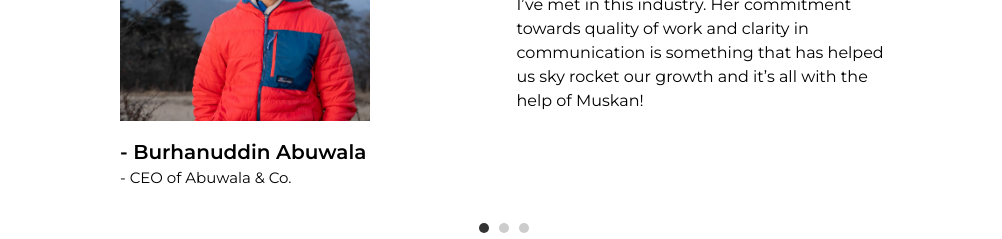
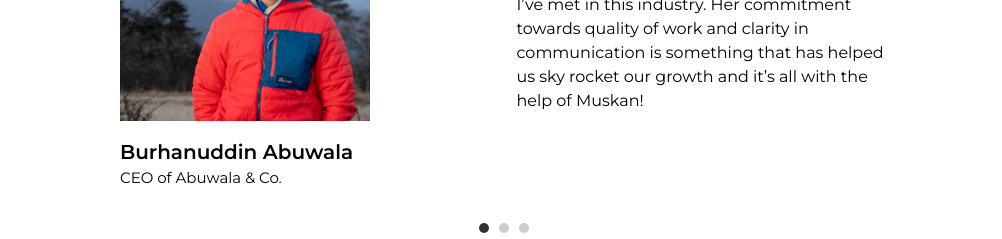
Before and after one commit to jugaldb/cherry-media, a React (Create React App) app: page / in a window 1280 px wide. Shown: the part 3020-3259 px from the top of the page, without its empty margins (136-1138 px from the left). Built offline with nearby package versions, Linux system fonts and the light colour scheme; a web font is replaced by a local one.

Commit message:
fix error

```diff
--- a/src/components/Testimonal.jsx
+++ b/src/components/Testimonal.jsx
@@ -146,7 +146,7 @@ const TestimonialSlider = () => {
             text: "I never knew a product could make such a difference. It's truly life-changing.",
             author: "Adithya Pandravada",
             position: "Founder @Pinkmoongifts",
-            image: "images/adi.jfif",
+            image: "images/adithya.jpeg",
         },
     ];
 
@@ -202,8 +202,8 @@ const TestimonialSlider = () => {
                             </video>
                         )}
                     </div>
-                    <p className='text-[20px] font-semibold mt-4 max-[668px]:text-[14px]'>- {testimonials[currentTestimonial].author}</p>
-                    <p className='text-[15px] max-[668px]:text-[12px]'>- {testimonials[currentTestimonial].position}</p>
+                    <p className='text-[20px] font-semibold mt-4 max-[668px]:text-[14px]'>{testimonials[currentTestimonial].author}</p>
+                    <p className='text-[15px] max-[668px]:text-[12px]'>{testimonials[currentTestimonial].position}</p>
                 </div>
                 <div className="tstDetails w-[50%] max-[668px]:text-[12px]">
                     <p>{testimonials[currentTestimonial].text}</p>
```
Also changed, not shown: public/images/adi.jfif (deleted), public/images/adithya.jpeg (added).
